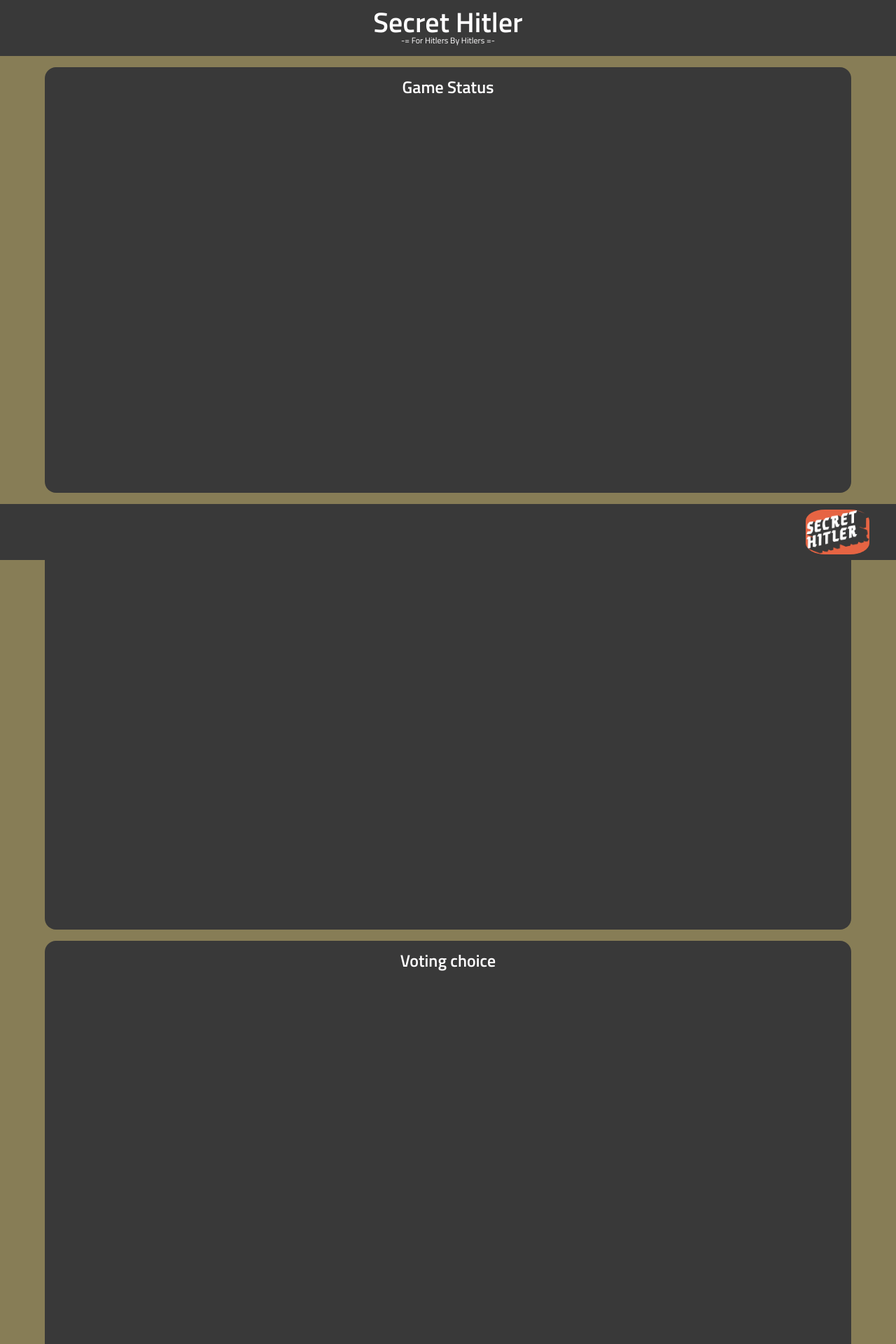
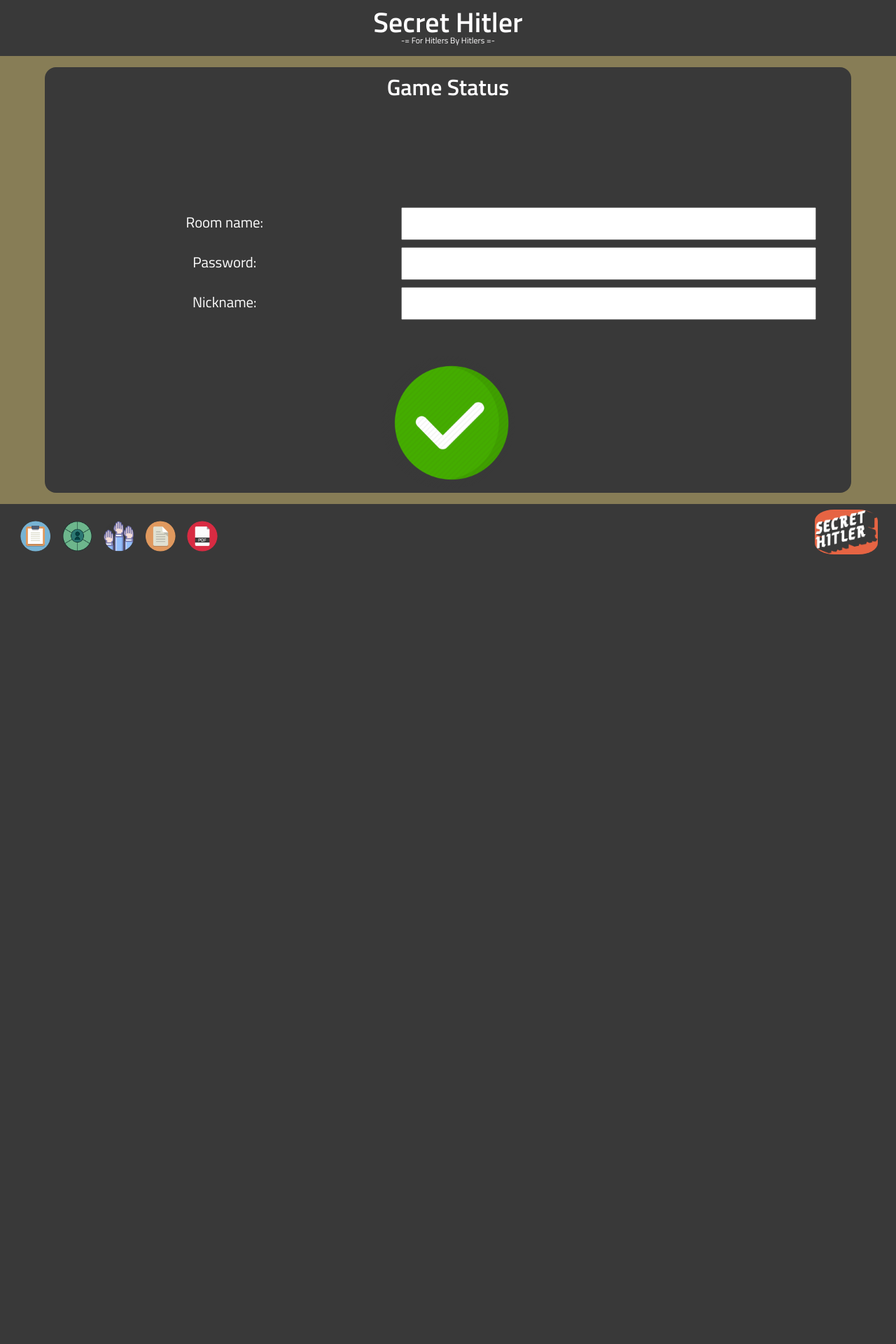
Before and after one commit to MojiRiAnt/secret-hitler, a Flask app: template server/resources/templates/client.hh.html in a window 1280 px wide. Shown: the top 1920 px of the page at 70% size. After the commit the page ends 792 px from the top, so only its background shows below. Run offline with Flask 2, Linux system fonts and the light colour scheme; the template is opened without the code that fills it, so the values that code supplies are empty.

Commit message:
Add some sprites & update client

```diff
--- a/server/resources/templates/client.hh.html
+++ b/server/resources/templates/client.hh.html
@@ -14,21 +14,52 @@
 
     <form id="formStatus">
         <h2>Game Status</h2>
+        <div class="grid">
+            <label>Room name:</label>
+            <input type="text" id="inputTextRoomName"/>
+            <label>Password:</label>
+            <input type="password" id="inputTextPassword"/>
+            <label>Nickname:</label>
+            <input type="text" id="inputTextNickname"/>
+        </div>
+        <img src="resources/sprites/buttons/confirm.png" alt="" id="btnConfirm" class="btn--confirm"/>
     </form>
-    <form id="formRole">
+    <form id="formRole" class="hidden">
         <h2>Current Role</h2>
+            <div class="card">
+                <div class="card--front">
+                    <img src="resources/sprites/cards/partyBack.png" alt=""/>
+                </div>
+                <div class="card--back">
+                    <img src="resources/sprites/cards/roleBack.png" alt=""/>
+                </div>
+            </div>
     </form>
-    <form id="formVote">
-        <h2>Voting choice</h2>
+    <form id="formVote" class="hidden" style="margin-bottom: 10vh">
+        <h2>Choose Your Vote</h2>
+        <img src="resources/sprites/cards/voteJa.png" alt="" id="btnVoteJa" class="btn--vote0"/>
+        <img src="resources/sprites/cards/voteNein.png" alt="" id="btnVoteNein" class="btn--vote1"/>
     </form>
-    <form id="formPolicies">
-        <h2>Policies choice</h2>
+    <form id="formPolicies" class="hidden">
+        <h2>Policies Management</h2>
+        <p id="policiesDescription">You have no policies to work with.</p>
+        <div id="policies">
+            <img id="policy0" class="policy"/>
+            <img id="policy1" class="policy"/>
+            <img id="policy2" class="policy"/>
+        </div>
     </form>
 
     <h1 class="small-screen-error">Please, use wider screen!</h1>
 
     <footer>
-        <!--TODO: 3 buttons-->
+        <div class="pages">
+            <img src="resources/sprites/buttons/formStatus.png" alt="" id="btnFormStatus"/>
+            <img src="resources/sprites/buttons/formRole.png" alt="" id="btnFormRole"/>
+            <img src="resources/sprites/buttons/formVote.png" alt="" id="btnFormVote"/>
+            <img src="resources/sprites/buttons/formPolicies.png" alt="" id="btnFormPolicies"/>
+            <img src="resources/sprites/buttons/seeRules.png" alt="" id="btnSeeRules"/>
+        </div>
         <img src="resources/sprites/logo.png" alt=""/>
     </footer>
 
--- a/server/resources/templates/styles/client.hh.css
+++ b/server/resources/templates/styles/client.hh.css
@@ -1,5 +1,100 @@
 footer > img {
     position: absolute;
-    right: 3vw;
+    right: 2vw;
     bottom: 0;
 }
+
+.pages {
+    margin-left: 1vw;
+    padding: 10px;
+}
+.pages > img {
+    padding: 0.5vw;
+    height: 7vh;
+
+    border-radius: 50%;
+    cursor: pointer;
+}
+
+.grid {
+    margin-top: 20vh;
+    display: grid;
+    grid-template-columns: 43% 53%;
+    grid-column-gap: 1%;
+    grid-row-gap: 10px;
+}
+.grid > label {
+    margin-top: 5px;
+    color: #fff;
+}
+
+.card {
+    margin-top: 15vh;
+    margin-left: auto;
+    margin-right: auto;
+    width: 60vw;
+    height: 50vh;
+    cursor: pointer;
+}
+.card--front, .card--back {
+    width: inherit;
+    height: inherit;
+    position: absolute;
+    overflow: hidden;
+    backface-visibility: hidden;
+    transition: 1s;
+}
+.card--front img, .card--back img {
+    width: 100%;
+}
+.card--front {
+    transform: perspective(1500px) rotateY(0deg);
+}
+.card--back {
+    transform: perspective(1500px) rotateY(180deg);
+}
+.card:hover > .card--front {
+    transform: perspective(1500px) rotateY(-180deg);
+}
+.card:hover > .card--back {
+    transform: perspective(1500px) rotateY(0deg);
+}
+
+.btn--vote0, .btn--vote1 {
+    height: 70vw;
+    transition: 1.3s;
+    cursor: pointer;
+}
+.btn--vote0 {
+    transform: rotate(-90deg);
+}
+.btn--vote1 {
+    transform: rotate(-90deg) translateX(9vh);
+}
+.btn--vote0--chosen {
+    transform: rotate(0deg) scale(1.5) translateY(10vh);
+}
+.btn--vote1--chosen {
+    transform: rotate(0deg) scale(1.5) translateY(-16vh);
+}
+
+#formPolicies > p {
+    margin-top: 10vh;
+
+    font-size: 2vh;
+    color: #fff;
+}
+#policies {
+    margin-top: 15vh;
+}
+#policies > img {
+    margin-right: 10px;
+    margin-left: 10px;
+    height: 15vh;
+    cursor: pointer;
+    border-radius: 1vh;
+    transition: 0.3s;
+}
+#policies > img:hover {
+    transform: scale(1.05)
+}
--- a/server/resources/templates/styles/global.css
+++ b/server/resources/templates/styles/global.css
@@ -112,3 +112,6 @@ form h2 {
 .blocked {
     disabled: disabled;
 }
+.opaque {
+    opacity: 0;
+}
--- a/server/resources/templates/styles/global.hh.css
+++ b/server/resources/templates/styles/global.hh.css
@@ -1,4 +1,5 @@
 @import url('https://fonts.googleapis.com/css?family=Titillium+Web:400,600');
+@import url('https://fonts.googleapis.com/css?family=Rubik');
 
 * {
     margin: 0;
@@ -20,7 +21,7 @@ color palette:
 */
 
 body {
-    font-family: 'Titillium Web', sans-serif;
+    font-family: 'Titillium Web', 'Rubik', sans-serif;
     background-color: #877d56;
 }
 
@@ -73,19 +74,45 @@ form {
     height: 76vh;
 
     background-color: #393939;
+    text-align: center;
     border-radius: 2vh;
 }
 form > h2 {
-    text-align: center;
+    font-size: 4vh;
+    line-height: 3vh;
+}
+form label {
+    font-size: 2.6vh;
+    font-weight: normal;
+}
+form input {
+    padding-top: 10px;
+    padding-bottom: 10px;
 
-    font-size: 3vh;
-    line-height: 3vh;
+    font-size: 2.5vh;
 }
 @media (max-width:500px) {
 form {
     display: none;
 }
 }
+
+.btn--confirm {
+    margin-top: 4vw;
+    width: 15vw;
+    height: auto;
+
+    text-align: center;
+
+    transition: 0.2s;
+    border-radius: 50%;
+    cursor: pointer;
+}
+.btn--confirm:hover {
+    margin-top: 3.9vw;
+    width: 15.2vw;
+}
+
 .small-screen-error {
     font-size: 50pt;
 }
@@ -94,3 +121,13 @@ form {
     display: none;
 }
 }
+
+.hidden {
+    display: none;
+}
+.blocked {
+    disabled: disabled;
+}
+.opaque {
+    opacity: 0;
+}
```
Also changed, not shown: server/resources/templates/client.html (+8 -3 lines), server/resources/templates/scripts/client.js (+44 -5 lines), server/resources/templates/styles/client.css (+29 -4 lines).
